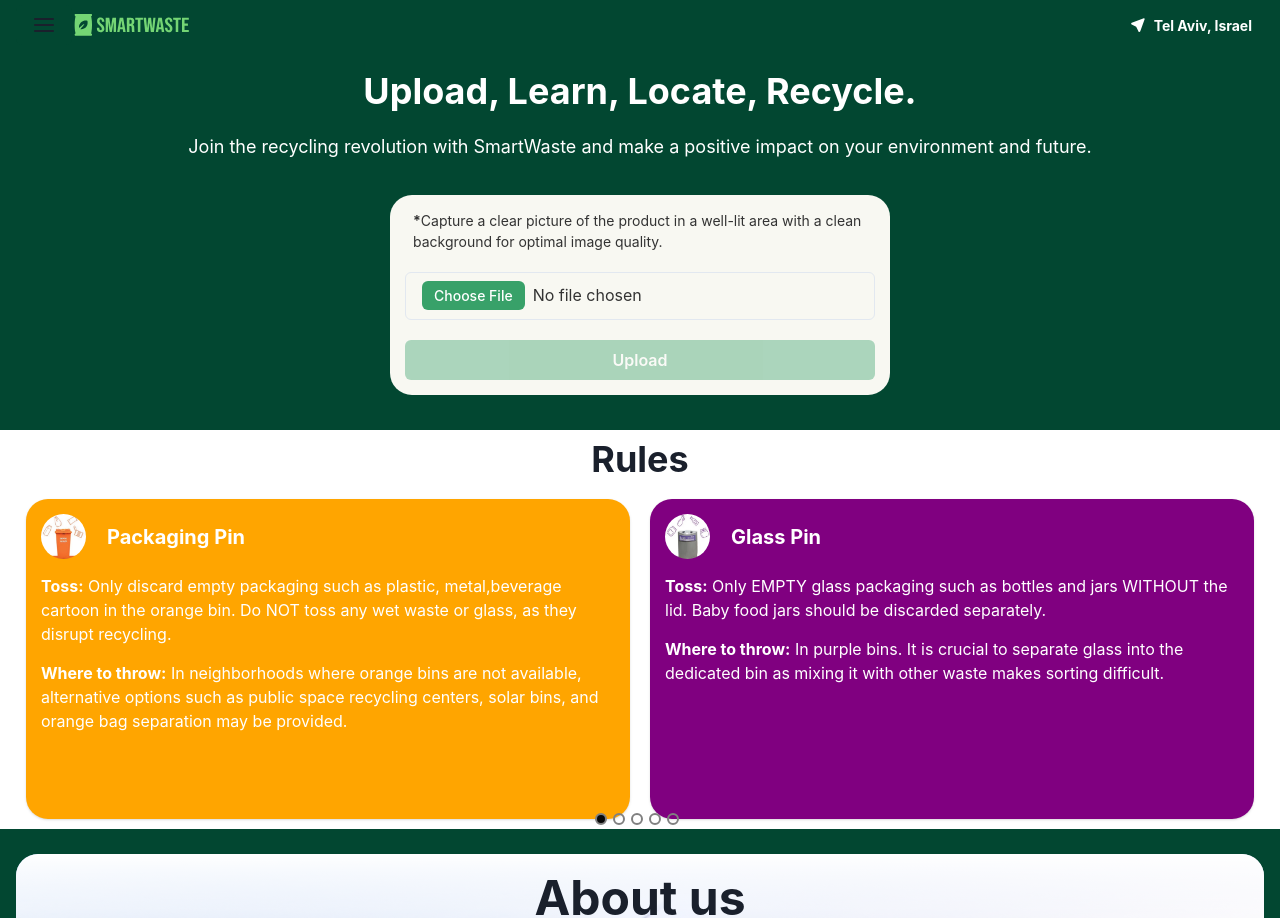
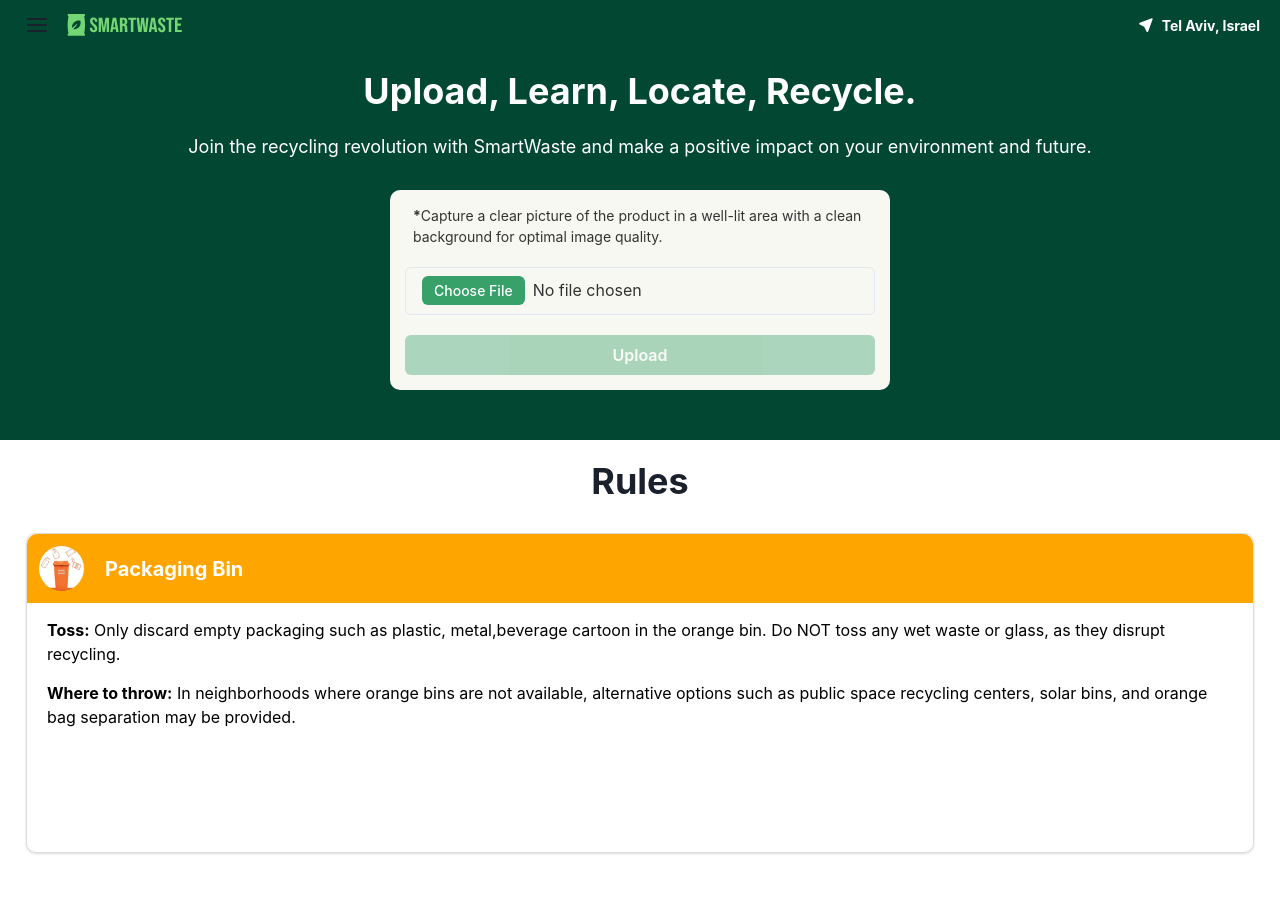
Before and after one commit to Golannnnn/smartwaste-fe, a React (Create React App) app: page / in a window 1280 px wide. Shown: the top 918 px of the page. Built offline with nearby package versions, Linux system fonts and the light colour scheme; no server answers.

Commit message:
ui fixes

```diff
--- a/src/components/Home.jsx
+++ b/src/components/Home.jsx
@@ -109,24 +109,24 @@ const Home = ({ handleResult }) => {
       flexDirection="column"
       bg="#024731"
       color="#fff"
-      pb={5}
+      pb={10}
     >
-      <Heading px={5} py={5}>
+      <Heading px={3} py={5}>
         Upload, Learn, Locate, Recycle.
       </Heading>
-      <Text px={5} pb={5} fontSize="lg">
+      <Text px={3} pb={5} fontSize="lg">
         Join the recycling revolution with SmartWaste and make a positive impact
         on your environment and future.
       </Text>
       <span id="upload"></span>
       <Box
         bg="#f8f8f2"
-        borderRadius="22px"
+        borderRadius="10px"
         color="#333"
         maxWidth="500px"
         h="auto"
         p="15px"
-        m="15px"
+        m="10px"
         textAlign="left"
       >
         <Flex px={2} flexDirection="column" pb={5}>
--- a/src/components/Map.jsx
+++ b/src/components/Map.jsx
@@ -25,6 +25,7 @@ const Map = ({ result }) => {
   const mapStyles = {
     height: "400px",
     width: "100%",
+    borderRadius: "10px",
   };
 
   const binLocations =
@@ -37,7 +38,7 @@ const Map = ({ result }) => {
     });
 
   return (
-    <Center m={5} display="flex" flexDirection="column">
+    <Center pt={3} m={5} mx={1} display="flex" flexDirection="column">
       <Heading as="h1" size="2xl" mb={7}>
         Map
       </Heading>
--- a/src/components/Menu.jsx
+++ b/src/components/Menu.jsx
@@ -55,7 +55,7 @@ const Menu = () => {
                   height: "30px",
                 }}
               />
-              <Link href="#home">
+              <Link href="#home" onClick={onClose}>
                 <Text fontWeight={600}>Upload</Text>
               </Link>
             </Flex>
@@ -66,7 +66,7 @@ const Menu = () => {
                   height: "30px",
                 }}
               />
-              <Link href="#rules">
+              <Link href="#rules" onClick={onClose}>
                 <Text fontWeight={600}>Rules</Text>
               </Link>
             </Flex>
--- a/src/components/Navbar.jsx
+++ b/src/components/Navbar.jsx
@@ -6,7 +6,12 @@ import { TbLocationFilled } from "react-icons/tb";
 const Navbar = () => {
   const city = "Tel Aviv, Israel";
   return (
-    <div id="home">
+    <div
+      id="home"
+      style={{
+        marginLeft: "-7px",
+      }}
+    >
       <Flex bg="#024731" color="#fff" align="center" justify="space-between">
         <Flex align="center">
           <Menu />
@@ -19,7 +24,7 @@ const Navbar = () => {
             }}
           />
         </Flex>
-        <Flex align="center" gap={2} mr={3}>
+        <Flex align="center" gap={2} mr={1}>
           <TbLocationFilled />
           <Text fontSize="sm" fontWeight="bold">
             {city}
--- a/src/components/Rules.jsx
+++ b/src/components/Rules.jsx
@@ -1,5 +1,13 @@
 import React from "react";
-import { Card, Text, Heading, Stack, Image } from "@chakra-ui/react";
+import {
+  Flex,
+  Card,
+  CardBody,
+  Text,
+  Heading,
+  Stack,
+  Image,
+} from "@chakra-ui/react";
 import Carousel from "react-multi-carousel";
 import "react-multi-carousel/lib/styles.css";
 import packagingPin from "../assets/packaging_pin.jpg";
@@ -35,39 +43,88 @@ const Rules = () => {
   };
 
   return (
-    <>
-      <Heading display="flex" justifyContent="center" my="2">
+    <div
+      style={{
+        paddingBottom: "30px",
+        position: "relative",
+        marginBottom: "30px",
+      }}
+    >
+      <Heading display="flex" justifyContent="center" my={5} id="rules">
         Rules
       </Heading>
       <Carousel
-        swipeable={true}
-        draggable={true}
-        showDots={true}
-        responsive={responsive}
-        ssr={true}
-        keyBoardControl={true}
-        customTransition="all .10"
-        transitionDuration={500}
+        additionalTransfrom={0}
+        autoPlaySpeed={3000}
+        centerMode={false}
+        className=""
+        containerClass="container"
+        dotListClass=""
+        draggable
+        focusOnSelect={false}
+        infinite
+        itemClass=""
+        keyBoardControl
+        minimumTouchDrag={80}
+        pauseOnHover
+        renderArrowsWhenDisabled={false}
+        renderButtonGroupOutside={false}
+        renderDotsOutside
+        responsive={{
+          desktop: {
+            breakpoint: {
+              max: 3000,
+              min: 1024,
+            },
+            items: 1,
+          },
+          mobile: {
+            breakpoint: {
+              max: 464,
+              min: 0,
+            },
+            items: 1,
+          },
+          tablet: {
+            breakpoint: {
+              max: 1024,
+              min: 464,
+            },
+            items: 1,
+          },
+        }}
+        rewind={false}
+        rewindWithAnimation={false}
+        rtl={false}
+        shouldResetAutoplay
+        showDots
+        sliderClass=""
+        slidesToSlide={1}
+        swipeable
         removeArrowOnDeviceType={[
           "tablet",
           "mobile",
           "desktop",
           "superLargeDesktop",
         ]}
-        dotListClass="custom-dot-list-style"
-        itemClass="carousel-item-padding-50-px"
-        containerClass="carousel-with-custom-dots"
       >
         {/* card 1 */}
         <Card
-          bg="orange"
+          bg="white"
           minHeight="320px"
-          borderRadius="22px"
-          p="15px"
+          borderRadius="10px"
+          border="1px solid #ddd"
+          // p="15px"
           m="10px"
           color="#fff"
         >
-          <Stack direction="row" alignItems="center">
+          <Stack
+            direction="row"
+            alignItems="center"
+            bg="orange"
+            borderTopRadius="10px"
+            padding={3}
+          >
             <Image
               src={packagingPin}
               alt="packagingPin"
@@ -76,15 +133,15 @@ const Rules = () => {
               borderRadius="50%"
             />
             <Heading size="md" pl="13px">
-              Packaging Pin
+              Packaging Bin
             </Heading>
           </Stack>
-          <Text pt="15px">
+          <Text pt="15px" color="black" px={5}>
             <span>Toss:</span> Only discard empty packaging such as plastic,
             metal,beverage cartoon in the orange bin. Do NOT toss any wet waste
             or glass, as they disrupt recycling.
           </Text>
-          <Text pt="15px">
+          <Text pt="15px" color="black" px={5} pb={5}>
             <span>Where to throw:</span> In neighborhoods where orange bins are
             not available, alternative options such as public space recycling
             centers, solar bins, and orange bag separation may be provided.
@@ -92,30 +149,37 @@ const Rules = () => {
         </Card>
         {/* card 2 */}
         <Card
-          bg="purple"
-          minHeight="320px"
-          borderRadius="22px"
-          p="15px"
+          bg="white"
+          minHeight="385px"
+          borderRadius="10px"
+          border="1px solid #ddd"
+          // p="15px"
           m="10px"
           color="#fff"
         >
-          <Stack direction="row" alignItems="center">
+          <Stack
+            direction="row"
+            alignItems="center"
+            bg="purple"
+            borderTopRadius="10px"
+            padding={3}
+          >
             <Image
               src={glassPin}
-              alt="packagingPin"
+              alt="glassPin"
               objectFit="cover"
               boxSize="45px"
               borderRadius="50%"
             />
             <Heading size="md" pl="13px">
-              Glass Pin
+              Glass Bin
             </Heading>
           </Stack>
-          <Text pt="15px">
+          <Text pt="15px" color="black" px={5}>
             <span>Toss:</span> Only EMPTY glass packaging such as bottles and
             jars WITHOUT the lid. Baby food jars should be discarded separately.
           </Text>
-          <Text pt="15px">
+          <Text pt="15px" color="black" px={5} pb={5}>
             <span>Where to throw:</span> In purple bins. It is crucial to
             separate glass into the dedicated bin as mixing it with other waste
             makes sorting difficult.
@@ -123,130 +187,156 @@ const Rules = () => {
         </Card>
         {/* card 3 */}
         <Card
-          bg="#0f52ba"
-          minHeight="320px"
-          borderRadius="22px"
-          p="15px"
+          bg="white"
+          minHeight="385px"
+          borderRadius="10px"
+          border="1px solid #ddd"
+          // p="15px"
           m="10px"
           color="#fff"
         >
-          <Stack direction="row" alignItems="center">
+          <Stack
+            direction="row"
+            alignItems="center"
+            bg="#0f52ba"
+            borderTopRadius="10px"
+            padding={3}
+          >
             <Image
               src={paperPin}
-              alt="packagingPin"
+              alt="paperPin"
               objectFit="cover"
               boxSize="45px"
               borderRadius="50%"
             />
             <Heading size="md" pl="13px">
-              Paper, newspaper and thin cardboard Pin
+              Paper, newspaper and thin cardboard bin
             </Heading>
           </Stack>
-          <Text pt="15px">
+          <Text pt="15px" color="black" px={5}>
             <span>Toss:</span> newspaper, books, cereal boxes, pamphlets, egg
             cartons. Do NOT toss milk cartons as cardboard, they should be
             discarded in the orange packaging bin for recycling.
           </Text>
-          <Text pt="15px">
+          <Text pt="15px" color="black" px={5} pb={5}>
             <span>Where to throw:</span> In the blue bin.
           </Text>
         </Card>
         {/* card 4 */}
         <Card
-          bg="#2CA555"
-          minHeight="320px"
-          borderRadius="22px"
-          p="15px"
+          bg="white"
+          minHeight="385px"
+          borderRadius="10px"
+          border="1px solid #ddd"
+          // p="15px"
           m="10px"
           color="#fff"
         >
-          <Stack direction="row" alignItems="center">
+          <Stack
+            direction="row"
+            alignItems="center"
+            bg="#2CA555"
+            borderTopRadius="10px"
+            padding={3}
+          >
             <Image
               src={organicPin}
-              alt="packagingPin"
+              alt="organicPin"
               objectFit="cover"
               boxSize="45px"
               borderRadius="50%"
             />
             <Heading size="md" pl="13px">
-              Organic Pin/Composter
+              Organic bin/composter
             </Heading>
           </Stack>
-          <Text pt="15px">
-            A composter is a facility where organic waste is deposited to
-            undergo a controlled process of turning it into fertilizer.
+          <Text pt="15px" color="black" px={5}>
+            <span>Toss:</span> a composter is a facility where organic waste is
+            deposited to undergo a controlled process of turning it into
+            fertilizer.
           </Text>
-          <Text pt="15px">
-            The composter is a closed but ventilated container that ensures an
-            optimal composting process and prevents unpleasant odors and
-            improper use.
+          <Text pt="15px" color="black" px={5} pb={5}>
+            <span>Where to throw:</span> the composter is a closed but
+            ventilated container that ensures an optimal composting process and
+            prevents unpleasant odors and improper use.
           </Text>
         </Card>
         {/* card 5 */}
         <Card
-          bg="#2e5894"
-          minHeight="320px"
-          borderRadius="22px"
-          p="15px"
+          bg="white"
+          minHeight="385px"
+          borderRadius="10px"
+          border="1px solid #ddd"
+          // p="15px"
           m="10px"
           color="#fff"
         >
-          <Stack direction="row" alignItems="center">
+          <Stack
+            direction="row"
+            alignItems="center"
+            bg="#2e5894"
+            borderTopRadius="10px"
+            padding={3}
+          >
             <Image
               src={textilesPin}
-              alt="packagingPin"
+              alt="textiles bin"
               objectFit="cover"
               boxSize="45px"
               borderRadius="50%"
             />
             <Heading size="md" pl="13px">
-              Textiles Pin
+              Textiles bin
             </Heading>
           </Stack>
-          <Text pt="15px">
+          <Text pt="15px" color="black" px={5}>
             <span>Toss:</span> old clothes, shoes, bedding, and bags.
           </Text>
-          <Text pt="15px">
-            <span>Where to throw:</span> In the blue and grey recycling textiles
+          <Text pt="15px" color="black" px={5} pb={5}>
+            <span>Where to throw:</span> in the blue and grey recycling textiles
             bins for.
           </Text>
         </Card>
         {/* card 6 */}
         <Card
-          bg="#9BA4B5"
-          minHeight="320px"
-          borderRadius="22px"
-          p="15px"
+          bg="white"
+          minHeight="385px"
+          borderRadius="10px"
+          border="1px solid #ddd"
+          // p="15px"
           m="10px"
           color="#fff"
         >
-          <Stack direction="row" alignItems="center">
+          <Stack
+            direction="row"
+            alignItems="center"
+            //very dark grey color
+            bg="#202020"
+            borderTopRadius="10px"
+            padding={3}
+          >
             <Image
               src={electronicPin}
-              alt="packagingPin"
+              alt="electronicPin"
               objectFit="cover"
               boxSize="45px"
               borderRadius="50%"
             />
             <Heading size="md" pl="13px">
-              Electronic Pin
+              Electronic Bin
             </Heading>
           </Stack>
-          <Text pt="15px">
-            <span>Toss:</span> Batteries and electronic devices such as cables,
+          <Text pt="15px" color="black" px={5}>
+            <span>Toss:</span> batteries and electronic devices such as cables,
             chargers, telephones, watches, lamps, and electric toys.
           </Text>
-          <Text pt="15px">
-            <span>Where to throw:</span> 1. The town halls and community
-            centers. Operating hours are specified.
-          </Text>
-          <Text>
-            2. The reseller is obligated to accept the old product for recycling
-            at no additional cost.
+          <Text pt="15px" color="black" px={5} pb={5}>
+            <span>Where to throw:</span> the town halls and community centers.
+            Operating hours are specified.
           </Text>
         </Card>
       </Carousel>
-    </>
+    </div>
   );
 };
 
```
Also changed, not shown: src/components/About.jsx (+12 -10 lines), src/components/Results.jsx (+13 -4 lines).
